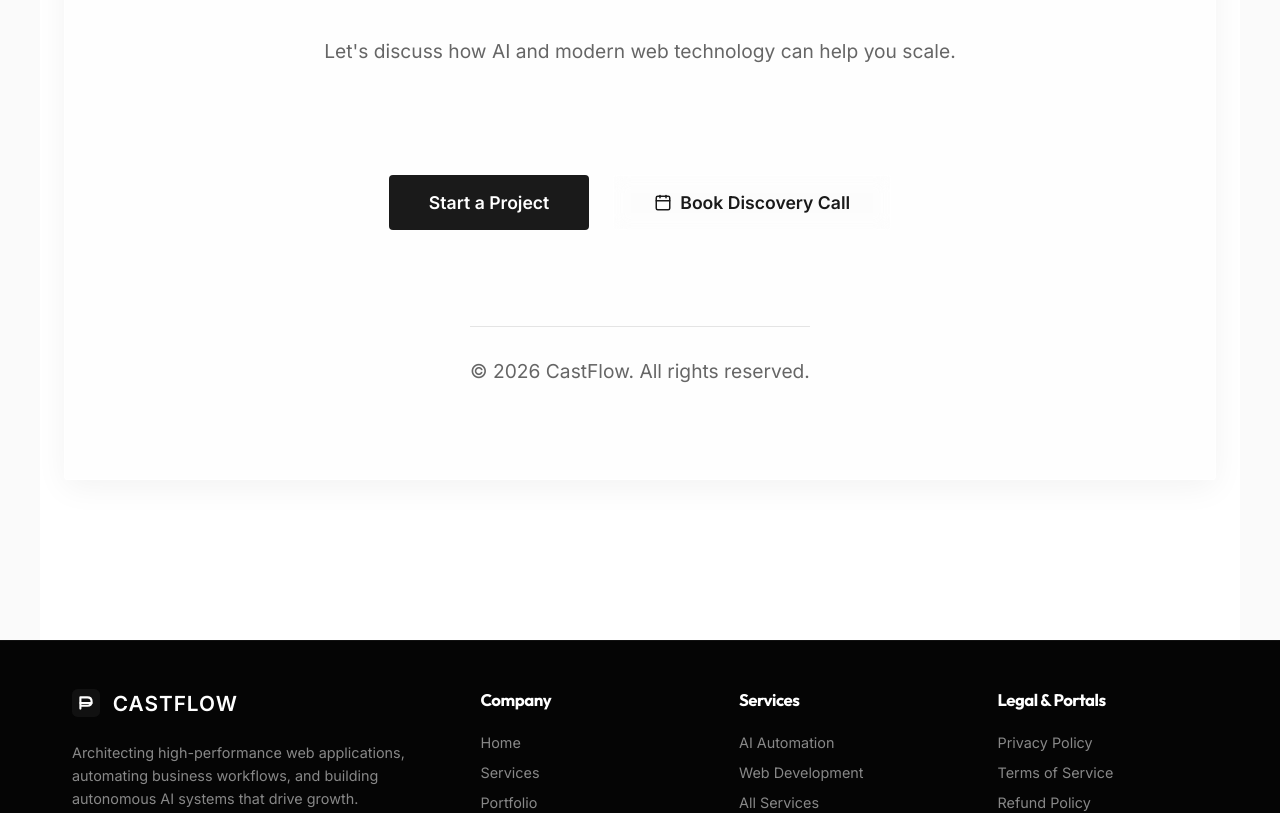
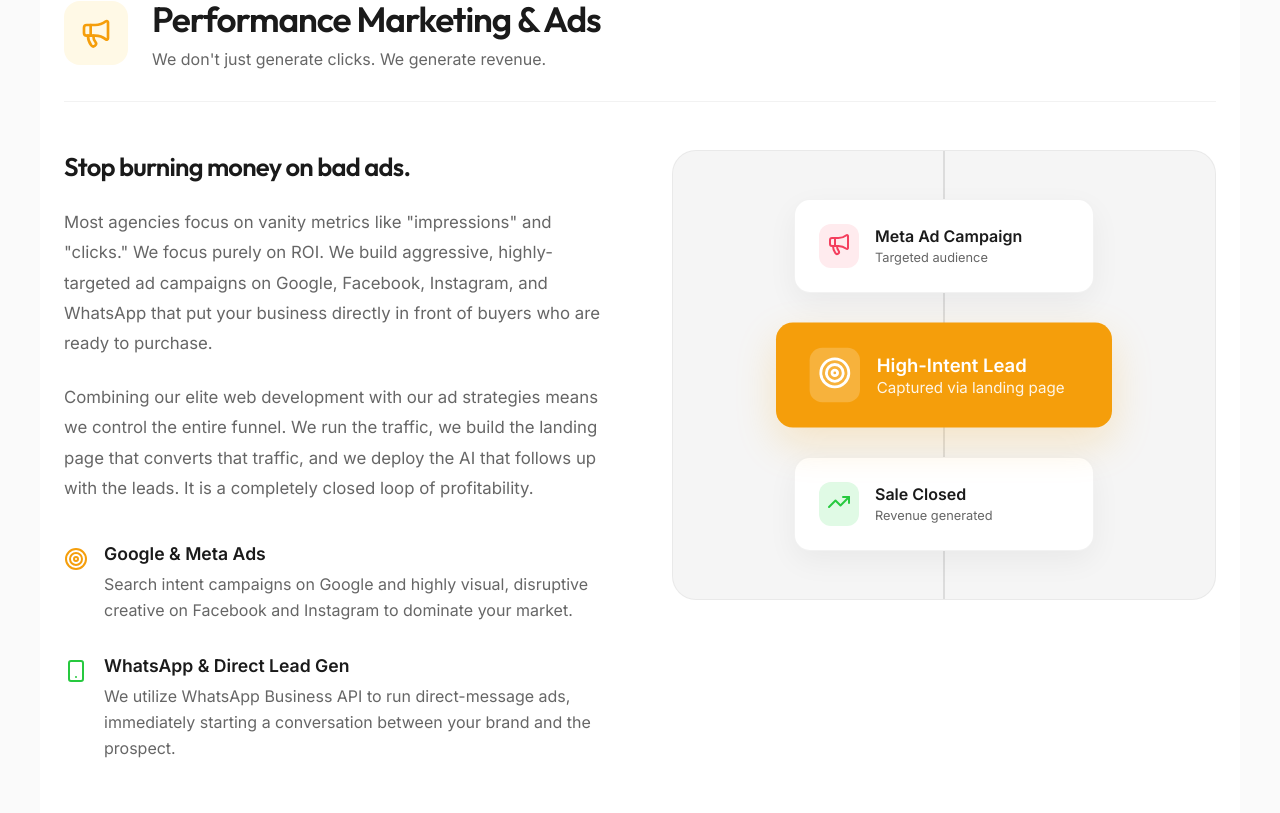
Before and after one commit to workbinodshaw-design/binodsite, a React (Vite) app: page /services in a window 1280 px wide. Shown: the part 2928-3741 px from the top of the page. Built offline with nearby package versions, Linux system fonts and the light colour scheme; no server answers.

Commit message:
Add Performance Marketing & Ads services

```diff
--- a/src/pages/HomePage.jsx
+++ b/src/pages/HomePage.jsx
@@ -1,5 +1,5 @@
 import React, { useEffect, useState } from 'react';
-import { ArrowRight, ArrowUpRight, BarChart, Globe, Zap, Cpu, Shield } from 'lucide-react';
+import { ArrowRight, ArrowUpRight, BarChart, Globe, Zap, Cpu, Shield, TrendingUp } from 'lucide-react';
 import { useNavigate } from 'react-router-dom';
 import HolographicAsset from '../components/HolographicAsset';
 import SEO from '../components/SEO';
@@ -393,11 +393,11 @@ const HomePage = () => {
             {/* Feature 3 */}
             <div style={{ padding: '2rem 0', borderBottom: '1px solid rgba(0,0,0,0.05)', display: 'flex', flexDirection: isMobile ? 'column' : 'row', gap: '1.5rem', alignItems: isMobile ? 'flex-start' : 'center' }}>
               <div style={{ width: '48px', height: '48px', background: 'rgba(0, 0, 0, 0.05)', borderRadius: '12px', display: 'flex', alignItems: 'center', justifyContent: 'center', color: '#1A1A1A', flexShrink: 0 }}>
-                <Zap size={24} />
+                <TrendingUp size={24} />
               </div>
               <div style={{ flex: 1 }}>
-                <h3 style={{ fontSize: '1.5rem', fontWeight: 600, marginBottom: '0.5rem' }}>Digital Transformation</h3>
-                <p style={{ color: '#666', lineHeight: 1.6 }}>Complete audits of your business processes followed by custom software solutions that 10x your operational efficiency.</p>
+                <h3 style={{ fontSize: '1.5rem', fontWeight: 600, marginBottom: '0.5rem' }}>Performance Marketing & Ads</h3>
+                <p style={{ color: '#666', lineHeight: 1.6 }}>We drive high-quality leads through targeted advertising on Google, Meta (Facebook & Instagram), and WhatsApp to rapidly scale your revenue.</p>
               </div>
             </div>
 
--- a/src/pages/ServicesPage.jsx
+++ b/src/pages/ServicesPage.jsx
@@ -1,6 +1,6 @@
 import React, { useEffect } from 'react';
 import { Link } from 'react-router-dom';
-import { Code, Bot, CheckCircle, ArrowRight, Zap, Clock, TrendingUp, Users, Globe, Mail, Database, Server, Workflow } from 'lucide-react';
+import { Code, Bot, CheckCircle, ArrowRight, Zap, Clock, TrendingUp, Users, Globe, Mail, Database, Server, Workflow, Target, Megaphone, Smartphone } from 'lucide-react';
 import ContactSection from '../components/ContactSection';
 import SEO from '../components/SEO';
 
@@ -238,6 +238,94 @@ const ServicesPage = () => {
           </div>
         </div>
 
+        <div style={{ width: '100%', height: '1px', background: 'rgba(0,0,0,0.05)', marginBottom: '8rem' }}></div>
+
+        {/* Marketing & Advertising Section */}
+        <div style={{ display: 'flex', flexDirection: 'column', gap: '3rem', marginBottom: '8rem' }}>
+          <div style={{ display: 'flex', alignItems: 'center', gap: '1.5rem', borderBottom: '1px solid rgba(0,0,0,0.05)', paddingBottom: '2rem' }}>
+            <div style={{ width: '64px', height: '64px', borderRadius: '16px', background: '#fff9e6', display: 'flex', alignItems: 'center', justifyContent: 'center' }}>
+              <Megaphone size={32} color="#f59e0b" />
+            </div>
+            <div>
+              <h2 style={{ margin: 0, fontSize: 'clamp(1.5rem, 5vw, 2.2rem)', color: '#1A1A1A', fontWeight: 600 }}>Performance Marketing & Ads</h2>
+              <p style={{ margin: '0.5rem 0 0 0', fontSize: 'clamp(0.9rem, 2.5vw, 1rem)', color: '#666' }}>We don't just generate clicks. We generate revenue.</p>
+            </div>
+          </div>
+
+          <div style={{ display: 'grid', gridTemplateColumns: 'repeat(auto-fit, minmax(320px, 1fr))', gap: '4rem', alignItems: 'start' }}>
+
+            {/* Content Side */}
+            <div>
+              <h3 style={{ fontSize: 'clamp(1.2rem, 4vw, 1.6rem)', marginBottom: '1.5rem', color: '#1A1A1A', fontWeight: 600 }}>Stop burning money on bad ads.</h3>
+
+              <p style={{ fontSize: 'clamp(0.95rem, 2.5vw, 1.05rem)', lineHeight: '1.8', marginBottom: '1.5rem', color: '#666' }}>
+                Most agencies focus on vanity metrics like "impressions" and "clicks." We focus purely on ROI. We build aggressive, highly-targeted ad campaigns on Google, Facebook, Instagram, and WhatsApp that put your business directly in front of buyers who are ready to purchase.
+              </p>
+
+              <p style={{ fontSize: 'clamp(0.95rem, 2.5vw, 1.05rem)', lineHeight: '1.8', marginBottom: '2.5rem', color: '#666' }}>
+                Combining our elite web development with our ad strategies means we control the entire funnel. We run the traffic, we build the landing page that converts that traffic, and we deploy the AI that follows up with the leads. It is a completely closed loop of profitability.
+              </p>
+
+              <div style={{ marginTop: '2rem' }}>
+                <div style={{ display: 'flex', alignItems: 'flex-start', gap: '1rem', marginBottom: '2rem' }}>
+                  <Target size={24} color="#f59e0b" style={{ marginTop: '4px', flexShrink: 0 }} />
+                  <div>
+                    <strong style={{ fontSize: '1.1rem', marginBottom: '0.5rem', display: 'block', color: '#1A1A1A' }}>Google & Meta Ads</strong>
+                    <p style={{ lineHeight: '1.6', color: '#666', margin: 0 }}>Search intent campaigns on Google and highly visual, disruptive creative on Facebook and Instagram to dominate your market.</p>
+                  </div>
+                </div>
+
+                <div style={{ display: 'flex', alignItems: 'flex-start', gap: '1rem', marginBottom: '1.5rem' }}>
+                  <Smartphone size={24} color="#27c93f" style={{ marginTop: '4px', flexShrink: 0 }} />
+                  <div>
+                    <strong style={{ fontSize: '1.1rem', marginBottom: '0.5rem', display: 'block', color: '#1A1A1A' }}>WhatsApp & Direct Lead Gen</strong>
+                    <p style={{ lineHeight: '1.6', color: '#666', margin: 0 }}>We utilize WhatsApp Business API to run direct-message ads, immediately starting a conversation between your brand and the prospect.</p>
+                  </div>
+                </div>
+              </div>
+
+              <Link to="/contact" style={{ marginTop: '2.5rem', display: 'inline-flex', alignItems: 'center', gap: '0.5rem', textDecoration: 'none', background: '#1A1A1A', color: '#fff', padding: '1rem 2rem', borderRadius: '30px', fontSize: '1rem', fontWeight: 600 }}>
+                Start Scaling Your Leads <ArrowRight size={20} />
+              </Link>
+            </div>
+
+            {/* Visual Side */}
+            <div style={{ display: 'flex', flexDirection: 'column', gap: '2rem' }}>
+              <div style={{ background: '#f5f5f5', borderRadius: '24px', padding: '3rem', position: 'relative', overflow: 'hidden', border: '1px solid rgba(0,0,0,0.05)' }}>
+                 <div style={{ display: 'flex', flexDirection: 'column', gap: '2rem', alignItems: 'center', position: 'relative', zIndex: 2 }}>
+
+                    <div style={{ background: '#fff', padding: '1.5rem', borderRadius: '16px', display: 'flex', alignItems: 'center', gap: '1rem', boxShadow: '0 10px 30px rgba(0,0,0,0.05)', width: '100%', maxWidth: '300px', border: '1px solid rgba(0,0,0,0.05)' }}>
+                       <div style={{ background: '#ffebee', padding: '0.5rem', borderRadius: '12px' }}><Megaphone size={24} color="#f43f5e" /></div>
+                       <div>
+                         <span style={{ fontWeight: 600, color: '#1A1A1A', display: 'block' }}>Meta Ad Campaign</span>
+                         <span style={{ fontSize: '0.8rem', color: '#666' }}>Targeted audience</span>
+                       </div>
+                    </div>
+
+                    <div style={{ background: '#f59e0b', padding: '1.5rem 2rem', borderRadius: '16px', display: 'flex', alignItems: 'center', gap: '1rem', boxShadow: '0 15px 40px rgba(245,158,11,0.2)', width: '100%', maxWidth: '320px', color: '#fff', transform: 'scale(1.05)' }}>
+                       <div style={{ background: 'rgba(255,255,255,0.2)', padding: '0.5rem', borderRadius: '12px' }}><Target size={32} color="#fff" /></div>
+                       <div>
+                         <span style={{ fontWeight: 600, fontSize: '1.1rem', display: 'block' }}>High-Intent Lead</span>
+                         <span style={{ fontSize: '0.9rem', opacity: 0.9 }}>Captured via landing page</span>
+                       </div>
+                    </div>
+
+                    <div style={{ background: '#fff', padding: '1.5rem', borderRadius: '16px', display: 'flex', alignItems: 'center', gap: '1rem', boxShadow: '0 10px 30px rgba(0,0,0,0.05)', width: '100%', maxWidth: '300px', border: '1px solid rgba(0,0,0,0.05)' }}>
+                       <div style={{ background: '#e0fae5', padding: '0.5rem', borderRadius: '12px' }}><TrendingUp size={24} color="#27c93f" /></div>
+                       <div>
+                         <span style={{ fontWeight: 600, color: '#1A1A1A', display: 'block' }}>Sale Closed</span>
+                         <span style={{ fontSize: '0.8rem', color: '#666' }}>Revenue generated</span>
+                       </div>
+                    </div>
+                 </div>
+
+                 <div style={{ position: 'absolute', top: 0, left: '50%', transform: 'translateX(-50%)', width: '2px', height: '100%', background: 'rgba(0,0,0,0.1)', zIndex: 1 }}></div>
+              </div>
+            </div>
+
+          </div>
+        </div>
+
         {/* Call to Action */}
         <div style={{ paddingBottom: '4rem' }}>
           <ContactSection />
```
